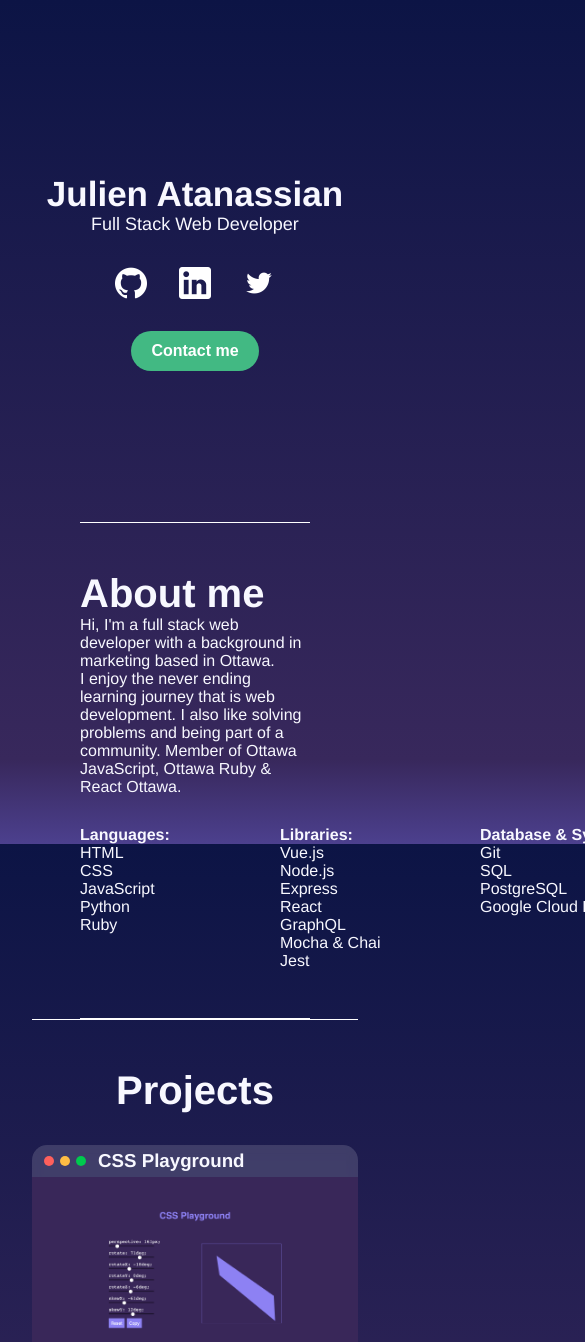
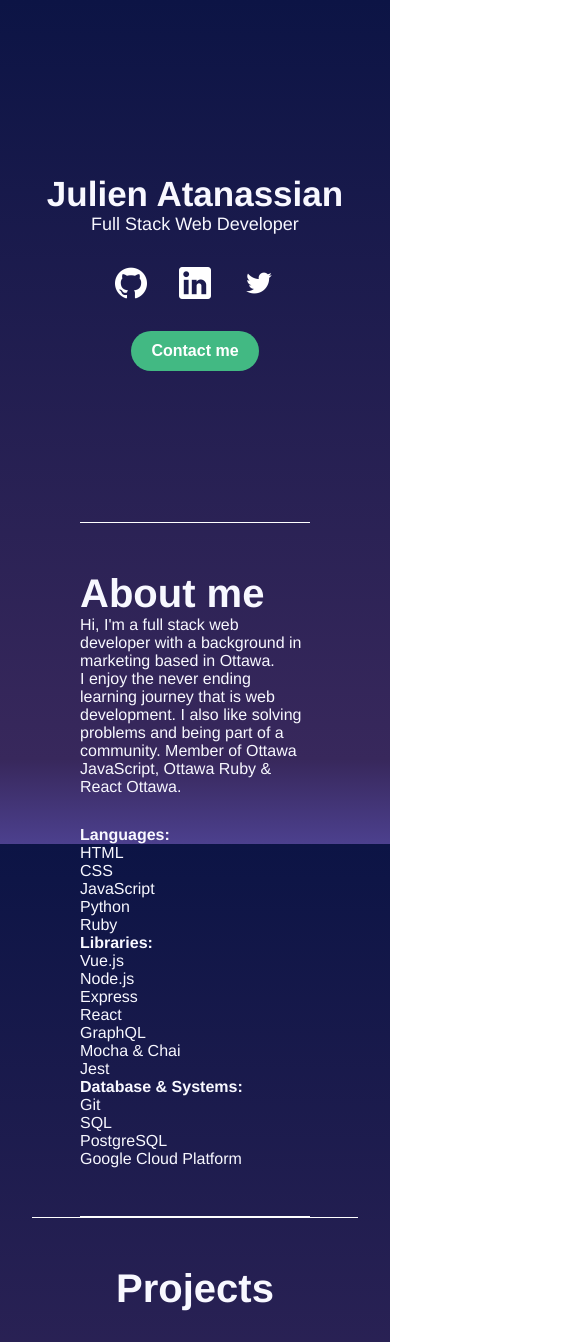
Before and after one commit to jatanassian/my_portfolio, a Vue app: page / in a window 390 px wide. Shown: the top 1342 px of the page, 585 px wide, since content can reach past the window. Built offline with nearby package versions, Linux system fonts and the light colour scheme.

Commit message:
add media queries

```diff
--- a/src/components/About.vue
+++ b/src/components/About.vue
@@ -49,10 +49,9 @@ h2 {
 }
 
 .tech {
-  /* display: flex; */
   margin-top: 30px;
   display: grid;
-  grid-template-columns: 200px 200px 200px;
+  grid-template-columns: repeat(1, 200px);
   grid-template-rows: auto;
 }
 
@@ -60,4 +59,12 @@ h2 {
   display: flex;
   flex-direction: column;
 }
+
+@media (min-width: 650px) {
+  .tech  { grid-template-columns: repeat(2, 200px); }
+}
+
+@media (min-width: 1100px) {
+  .tech  { grid-template-columns: repeat(3, 200px); }
+}
 </style>
```
